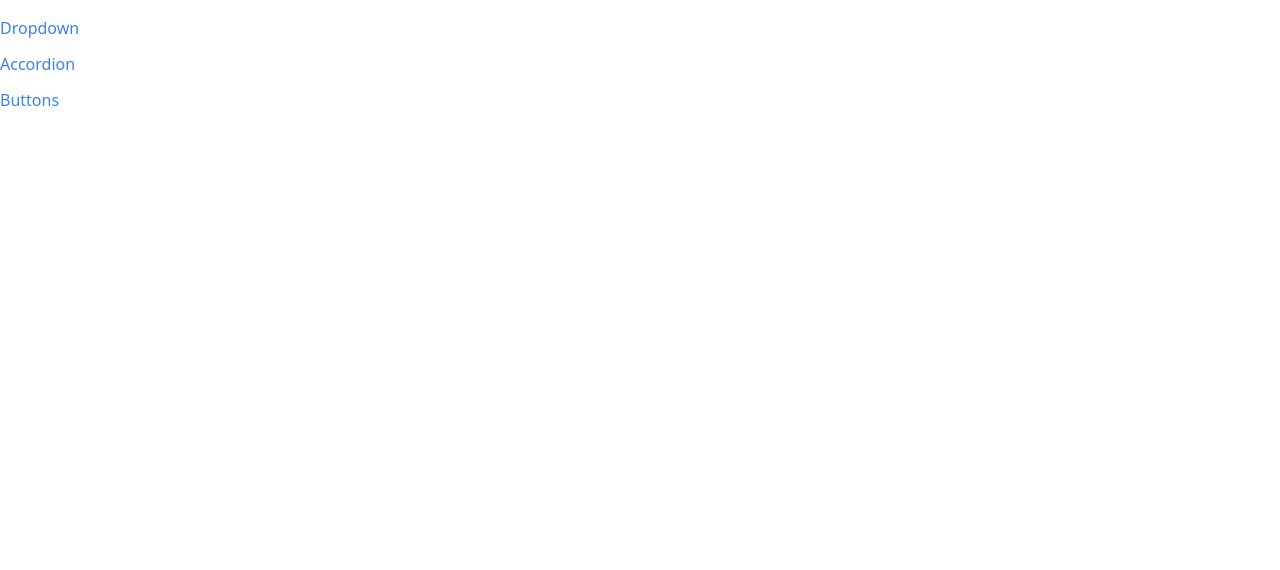
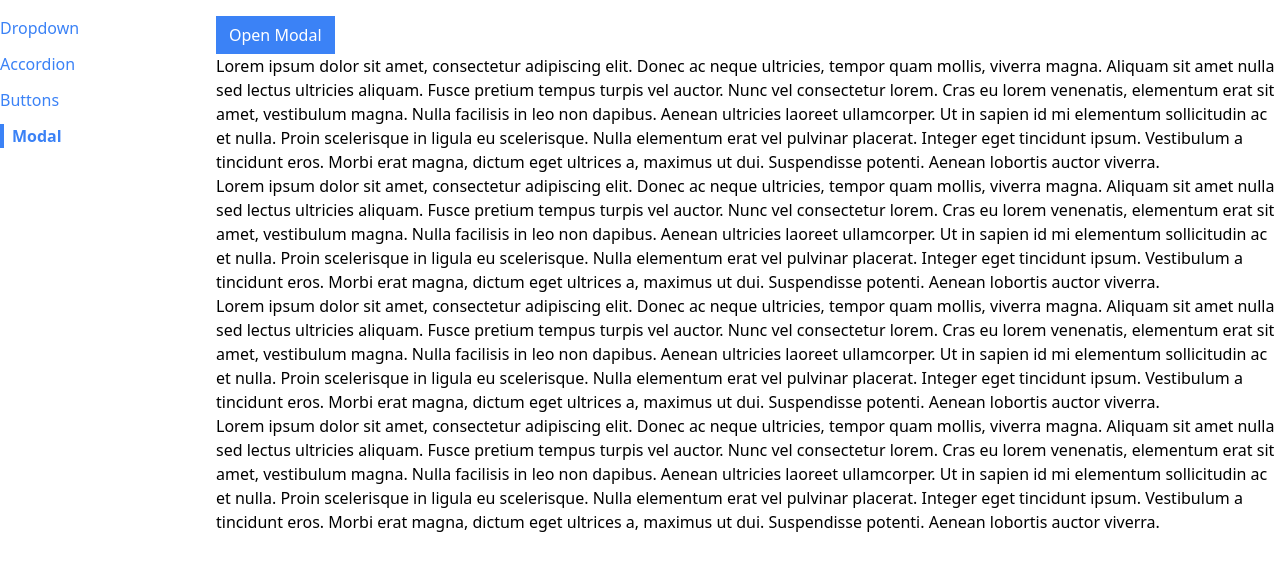
Before and after one commit to louvang/react18-components, a React (Create React App) app: page /modal in a window 1280 px wide. Shown: the top 570 px of the page. Built offline with nearby package versions, Linux system fonts and the light colour scheme.

Commit message:
Create Modal component

```diff
--- a/public/index.html
+++ b/public/index.html
@@ -39,5 +39,6 @@
       To begin the development, run `npm start` or `yarn start`.
       To create a production bundle, use `npm run build` or `yarn build`.
     -->
+    <div class="modal-container"></div>
   </body>
 </html>
--- a/src/App.js
+++ b/src/App.js
@@ -3,20 +3,24 @@ import Route from './components/Route';
 import AccordionPage from './pages/AccordionPage';
 import DropdownPage from './pages/DropdownPage';
 import ButtonPage from './pages/ButtonPage';
+import ModalPage from './pages/ModalPage';
 
 function App() {
   return (
     <div className="container mx-auto grid grid-cols-6 gap-4 mt-4">
       <Sidebar />
       <div className="col-span-5">
+        <Route path="/">
+          <DropdownPage />
+        </Route>
         <Route path="/accordion">
           <AccordionPage />
         </Route>
-        <Route path="/">
-          <DropdownPage />
-        </Route>
         <Route path="/buttons">
           <ButtonPage />
+        </Route>
+        <Route path="/modal">
+          <ModalPage />
         </Route>
       </div>
     </div>
--- /dev/null
+++ b/src/components/Modal.js
@@ -0,0 +1,30 @@
+import ReactDOM from 'react-dom';
+import { useEffect } from 'react';
+
+function Modal({ onClose, children, actionBar }) {
+  useEffect(() => {
+    document.body.classList.add('overflow-hidden');
+
+    return () => {
+      document.body.classList.remove('overflow-hidden');
+    };
+  }, []);
+
+  return ReactDOM.createPortal(
+    <div>
+      <div
+        onClick={onClose}
+        className="fixed inset-0 bg-gray-300 opacity-80"
+      ></div>
+      <div className="fixed inset-40 p-10 bg-white">
+        <div className="flex flex-col justify-between h-full">
+          {children}
+          <div className="flex justify-end">{actionBar}</div>
+        </div>
+      </div>
+    </div>,
+    document.querySelector('.modal-container')
+  );
+}
+
+export default Modal;
--- a/src/components/Sidebar.js
+++ b/src/components/Sidebar.js
@@ -5,6 +5,7 @@ function Sidebar() {
     { label: 'Dropdown', path: '/' },
     { label: 'Accordion', path: '/accordion' },
     { label: 'Buttons', path: '/buttons' },
+    { label: 'Modal', path: '/modal' },
   ];
 
   const renderedLinks = links.map((link) => {
--- /dev/null
+++ b/src/pages/ModalPage.js
@@ -0,0 +1,92 @@
+import { useState } from 'react';
+import Modal from '../components/Modal';
+import Button from '../components/Button';
+
+function ModalPage() {
+  const [showModal, setShowModal] = useState(false);
+
+  const handleClick = () => {
+    setShowModal(true);
+  };
+
+  const handleClose = () => {
+    setShowModal(false);
+  };
+
+  const actionBar = (
+    <div>
+      <Button primary onClick={handleClose}>
+        I Accept
+      </Button>
+    </div>
+  );
+
+  const modal = (
+    <Modal onClose={handleClose} actionBar={actionBar}>
+      <p>Please accept the terms and conditions.</p>
+    </Modal>
+  );
+
+  return (
+    <div>
+      <Button onClick={handleClick} primary>
+        Open Modal
+      </Button>
+      {showModal && modal}
+
+      <p>
+        Lorem ipsum dolor sit amet, consectetur adipiscing elit. Donec ac neque
+        ultricies, tempor quam mollis, viverra magna. Aliquam sit amet nulla sed
+        lectus ultricies aliquam. Fusce pretium tempus turpis vel auctor. Nunc
+        vel consectetur lorem. Cras eu lorem venenatis, elementum erat sit amet,
+        vestibulum magna. Nulla facilisis in leo non dapibus. Aenean ultricies
+        laoreet ullamcorper. Ut in sapien id mi elementum sollicitudin ac et
+        nulla. Proin scelerisque in ligula eu scelerisque. Nulla elementum erat
+        vel pulvinar placerat. Integer eget tincidunt ipsum. Vestibulum a
+        tincidunt eros. Morbi erat magna, dictum eget ultrices a, maximus ut
+        dui. Suspendisse potenti. Aenean lobortis auctor viverra.{' '}
+      </p>
+
+      <p>
+        Lorem ipsum dolor sit amet, consectetur adipiscing elit. Donec ac neque
+        ultricies, tempor quam mollis, viverra magna. Aliquam sit amet nulla sed
+        lectus ultricies aliquam. Fusce pretium tempus turpis vel auctor. Nunc
+        vel consectetur lorem. Cras eu lorem venenatis, elementum erat sit amet,
+        vestibulum magna. Nulla facilisis in leo non dapibus. Aenean ultricies
+        laoreet ullamcorper. Ut in sapien id mi elementum sollicitudin ac et
+        nulla. Proin scelerisque in ligula eu scelerisque. Nulla elementum erat
+        vel pulvinar placerat. Integer eget tincidunt ipsum. Vestibulum a
+        tincidunt eros. Morbi erat magna, dictum eget ultrices a, maximus ut
+        dui. Suspendisse potenti. Aenean lobortis auctor viverra.{' '}
+      </p>
+
+      <p>
+        Lorem ipsum dolor sit amet, consectetur adipiscing elit. Donec ac neque
+        ultricies, tempor quam mollis, viverra magna. Aliquam sit amet nulla sed
+        lectus ultricies aliquam. Fusce pretium tempus turpis vel auctor. Nunc
+        vel consectetur lorem. Cras eu lorem venenatis, elementum erat sit amet,
+        vestibulum magna. Nulla facilisis in leo non dapibus. Aenean ultricies
+        laoreet ullamcorper. Ut in sapien id mi elementum sollicitudin ac et
+        nulla. Proin scelerisque in ligula eu scelerisque. Nulla elementum erat
+        vel pulvinar placerat. Integer eget tincidunt ipsum. Vestibulum a
+        tincidunt eros. Morbi erat magna, dictum eget ultrices a, maximus ut
+        dui. Suspendisse potenti. Aenean lobortis auctor viverra.{' '}
+      </p>
+
+      <p>
+        Lorem ipsum dolor sit amet, consectetur adipiscing elit. Donec ac neque
+        ultricies, tempor quam mollis, viverra magna. Aliquam sit amet nulla sed
+        lectus ultricies aliquam. Fusce pretium tempus turpis vel auctor. Nunc
+        vel consectetur lorem. Cras eu lorem venenatis, elementum erat sit amet,
+        vestibulum magna. Nulla facilisis in leo non dapibus. Aenean ultricies
+        laoreet ullamcorper. Ut in sapien id mi elementum sollicitudin ac et
+        nulla. Proin scelerisque in ligula eu scelerisque. Nulla elementum erat
+        vel pulvinar placerat. Integer eget tincidunt ipsum. Vestibulum a
+        tincidunt eros. Morbi erat magna, dictum eget ultrices a, maximus ut
+        dui. Suspendisse potenti. Aenean lobortis auctor viverra.{' '}
+      </p>
+    </div>
+  );
+}
+
+export default ModalPage;
```
